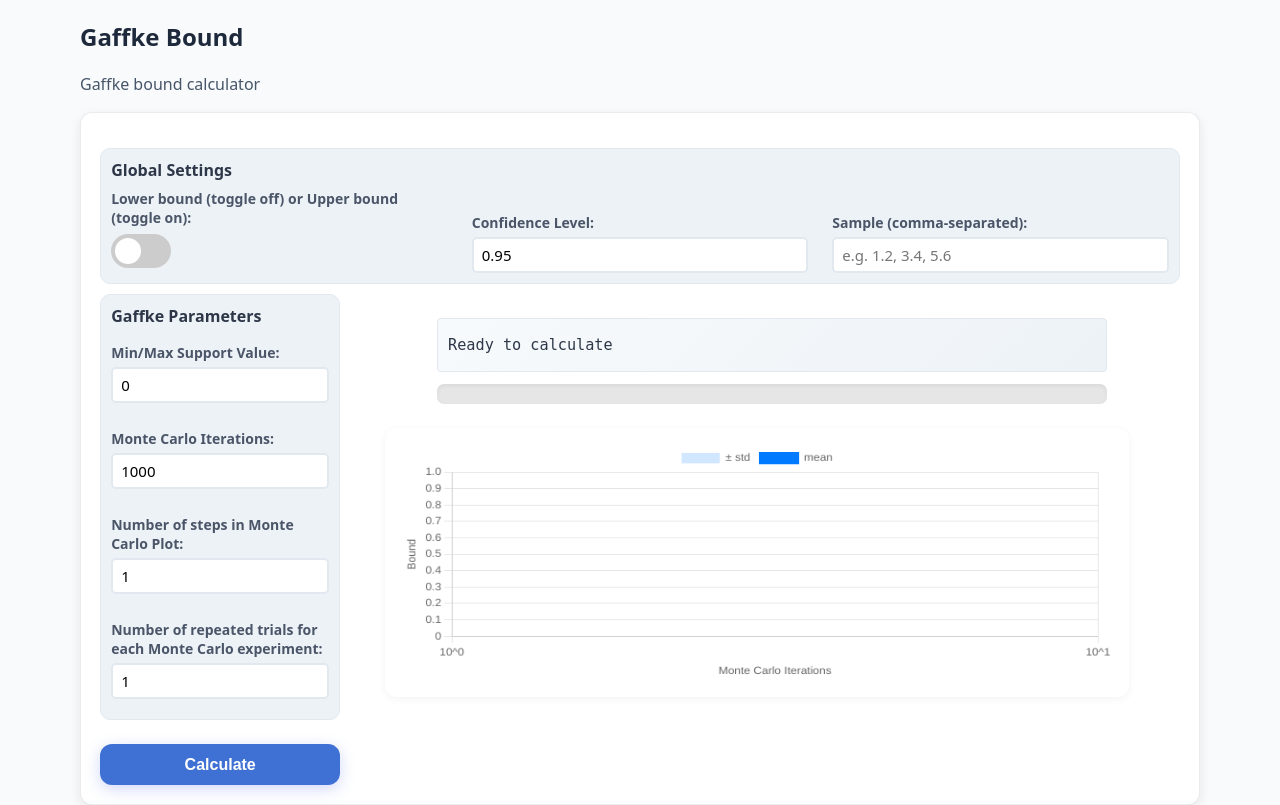
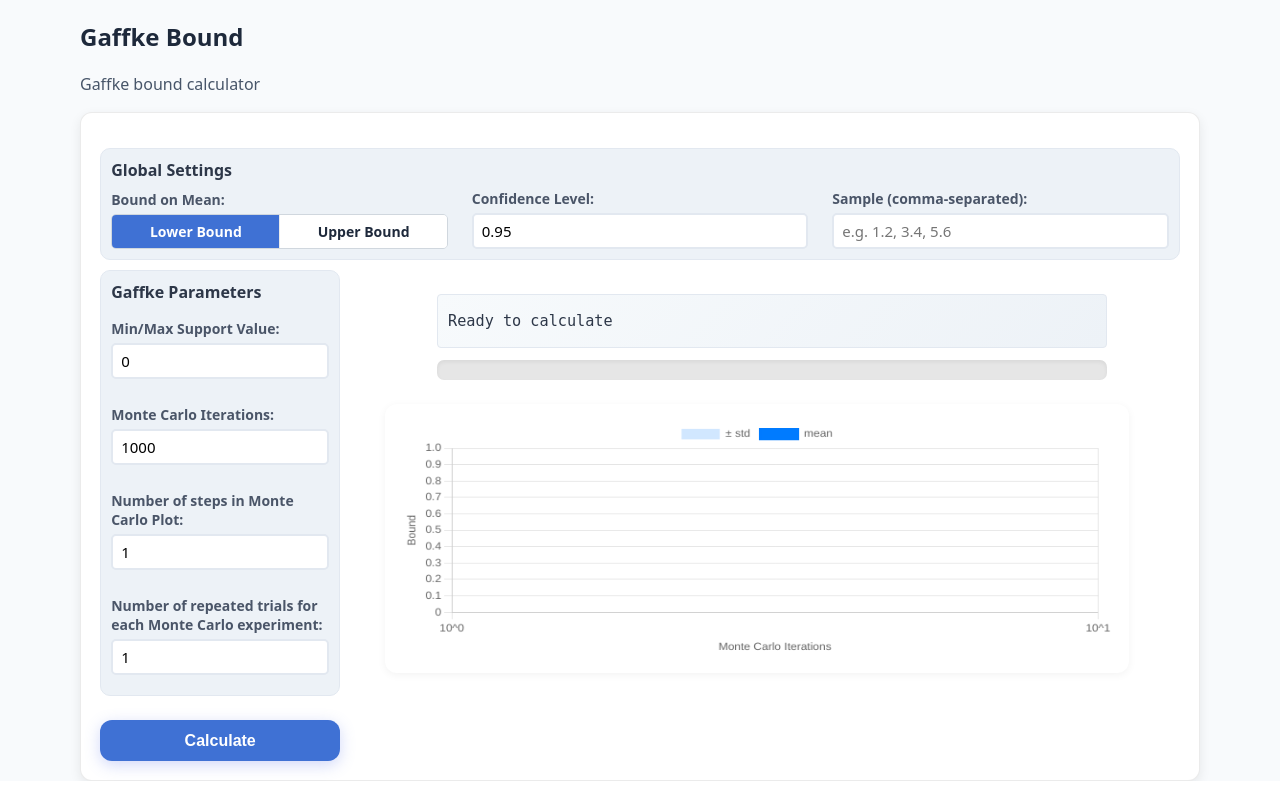
Before and after one commit to aarunachalam1/Undergraduate-Research-Web-Tool, a Flask app: page /boundswithsample in a window 1280 px wide; the page is wider, and only the part inside the window is pictured. Shown: the part 70-875 px from the top of that part. After the commit the page ends 851 px from the top of that part, so only its background shows below. Run offline with Flask 3, Linux system fonts and the light colour scheme; some libraries are stand-ins or nearby versions.

Commit message:
updated bound selector

```diff
--- a/app.py
+++ b/app.py
@@ -44,6 +44,7 @@ def boundswithsample_stream():
     """
     # parse inputs
     try:
+        print(request.args)
         sample_val = request.args.get("sample", "")
         confidence_val = float(request.args.get("confidence", "0.95"))
         iterations_val = int(request.args.get("iterations", "1000"))
@@ -52,6 +53,8 @@ def boundswithsample_stream():
         min_max_val = float(request.args.get("min_max", "0"))
 
         side_val = request.args.get("side", "lower").strip().lower()
+        print(f"side_val: {side_val}")
+
         if side_val not in ["lower", "upper"]:
             side_val = "lower"
 
--- a/templates/boundswithsample.html
+++ b/templates/boundswithsample.html
@@ -80,61 +80,43 @@
             font-family: monospace;
         }
 
-        .switch {
-            position: relative;
-            display: inline-block;
-            width: 60px;
-            height: 34px;
+        .segmented {
+            display: grid;
+            grid-template-columns: 1fr 1fr;
+            border: 1px solid #d0d7de;
+            border-radius: 5px;
+            overflow: hidden;
         }
 
-        .switch input {
+        .segmented input {
+            position: absolute;
             opacity: 0;
-            width: 0;
-            height: 0;
+            pointer-events: none;
         }
 
-        .slider {
-            position: absolute;
+        .segmented label {
+            padding: .45rem 1rem;
+            text-align: center;
             cursor: pointer;
-            top: 0;
-            left: 0;
-            right: 0;
-            bottom: 0;
-            background-color: #ccc;
-            -webkit-transition: .4s;
-            transition: .4s;
+            user-select: none;
+            background: var(--card);
+            color: var(--text);
+            transition: background .15s ease, color .15s ease, transform .05s ease;
+            margin: 0;
         }
 
-        .slider:before {
-            position: absolute;
-            content: "";
-            height: 26px;
-            width: 26px;
-            left: 4px;
-            bottom: 4px;
-            background-color: white;
-            -webkit-transition: .4s;
-            transition: .4s;
+        .segmented label:active {
+            transform: translateY(1px);
         }
 
-        input:checked+.slider {
-            background-color: #2196F3;
+        .segmented input:checked+label {
+            background: #3f71d4;
+            color: #fff;
         }
 
-        input:checked + .slider:before {
-            -webkit-transform: translateX(26px);
-            -ms-transform: translateX(26px);
-            transform: translateX(26px);
+        .segmented label+input+label {
+            border-left: 1px solid rgba(0, 0, 0, .08);
         }
-
-        .slider.round {
-            border-radius: 34px;
-        }
-
-        .slider.round:before {
-            border-radius: 50%;
-        }
-
     </style>
 </head>
 
@@ -165,13 +147,26 @@
                         <div class="form-section-top">
                             <h4>Global Settings</h4>
 
+
                             <div class="form-row-top">
-                                <label for="side">Lower bound (toggle off) or Upper bound (toggle on):</label>
-                                <label class="switch">
-                                    <input type="checkbox" id="side" name="side">
-                                    <span class="slider round"></span>
-                                </label>
+                                <label class="label" for="side-lower">Bound on Mean:</label>
+                                <div class="segmented" role="tablist" aria-label="Bound on Mean">
+                                    <input type="radio" id="side-lower" name="side" value="lower" {{ 'checked' if
+                                        side_val=='lower' else '' }}>
+                                    <label for="side-lower" role="tab"
+                                        aria-selected="{{ 'true' if side_val=='lower' else 'false' }}">
+                                        Lower Bound
+                                    </label>
+
+                                    <input type="radio" id="side-upper" name="side" value="upper" {{ 'checked' if
+                                        side_val=='upper' else '' }}>
+                                    <label for="side-upper" role="tab"
+                                        aria-selected="{{ 'true' if side_val=='upper' else 'false' }}">
+                                        Upper Bound
+                                    </label>
+                                </div>
                             </div>
+
 
                             <div class="form-row-top">
                                 <label for="confidence">Confidence Level:</label>
@@ -182,8 +177,7 @@
 
                             <div class="form-row-top">
                                 <label for="sample">Sample (comma-separated):</label>
-                                <input type="text" name="sample" id="sample"
-                                    placeholder="e.g. 1.2, 3.4, 5.6" required>
+                                <input type="text" name="sample" id="sample" placeholder="e.g. 1.2, 3.4, 5.6" required>
                             </div>
                         </div>
 
@@ -193,7 +187,8 @@
                                     <h4>Gaffke Parameters</h4>
                                     <div class="form-row">
                                         <label for="min_max">Min/Max Support Value:</label>
-                                        <input type="number" step="1" min="0" name="min_max" id="min_max" value="{{ min_max_val }}">
+                                        <input type="number" step="1" min="0" name="min_max" id="min_max"
+                                            value="{{ min_max_val }}">
                                     </div>
 
                                     <div class="form-row">
@@ -205,25 +200,27 @@
                                     <div class="form-row">
                                         <label for="steps">Number of steps in Monte Carlo Plot:
                                         </label>
-                                        <input type="number" step="1" min="1" name="steps" id="steps" value="{{ steps_val }}">
+                                        <input type="number" step="1" min="1" name="steps" id="steps"
+                                            value="{{ steps_val }}">
                                     </div>
 
                                     <div class="form-row">
-                                        <label for="iterations_per_step">Number of repeated trials for each Monte Carlo experiment:
+                                        <label for="iterations_per_step">Number of repeated trials for each Monte Carlo
+                                            experiment:
                                         </label>
                                         <input type="number" step="1" min="1" name="iterations_per_step"
                                             id="iterations_per_step" value="{{ iterations_per_step_val }}">
                                     </div>
                                 </div>
-                                 <button type="submit" class="primary-btn" id="run-btn">Calculate</button>
+                                <button type="submit" class="primary-btn" id="run-btn">Calculate</button>
                             </div>
                             <div class="right-side" style="width: 90%;">
                                 <div id="chart-wrap">
                                     <div id="status" class="muted">Ready to calculate</div>
                                     <div class="row-span-2">
                                         <div id="progress" aria-label="Computation progress">
-                                            <div id="progress-bar" role="progressbar" aria-valuemin="0" aria-valuemax="100"
-                                                aria-valuenow="0">
+                                            <div id="progress-bar" role="progressbar" aria-valuemin="0"
+                                                aria-valuemax="100" aria-valuenow="0">
                                             </div>
                                             <div id="progress-text">0%</div>
                                         </div>
@@ -370,7 +367,7 @@
             const sample = document.getElementById("sample").value.trim();
             const confidence = document.getElementById("confidence").value.trim();
             const iterations = document.getElementById("iterations").value.trim();
-            const side = document.getElementById("side").checked ? "upper" : "lower";
+            const side = document.querySelector('input[name="side"]:checked')?.value || "lower";
             const steps = document.getElementById("steps").value.trim();
             const iterations_per_step = document.getElementById("iterations_per_step").value.trim();
             const min_max = document.getElementById("min_max").value.trim();
```
